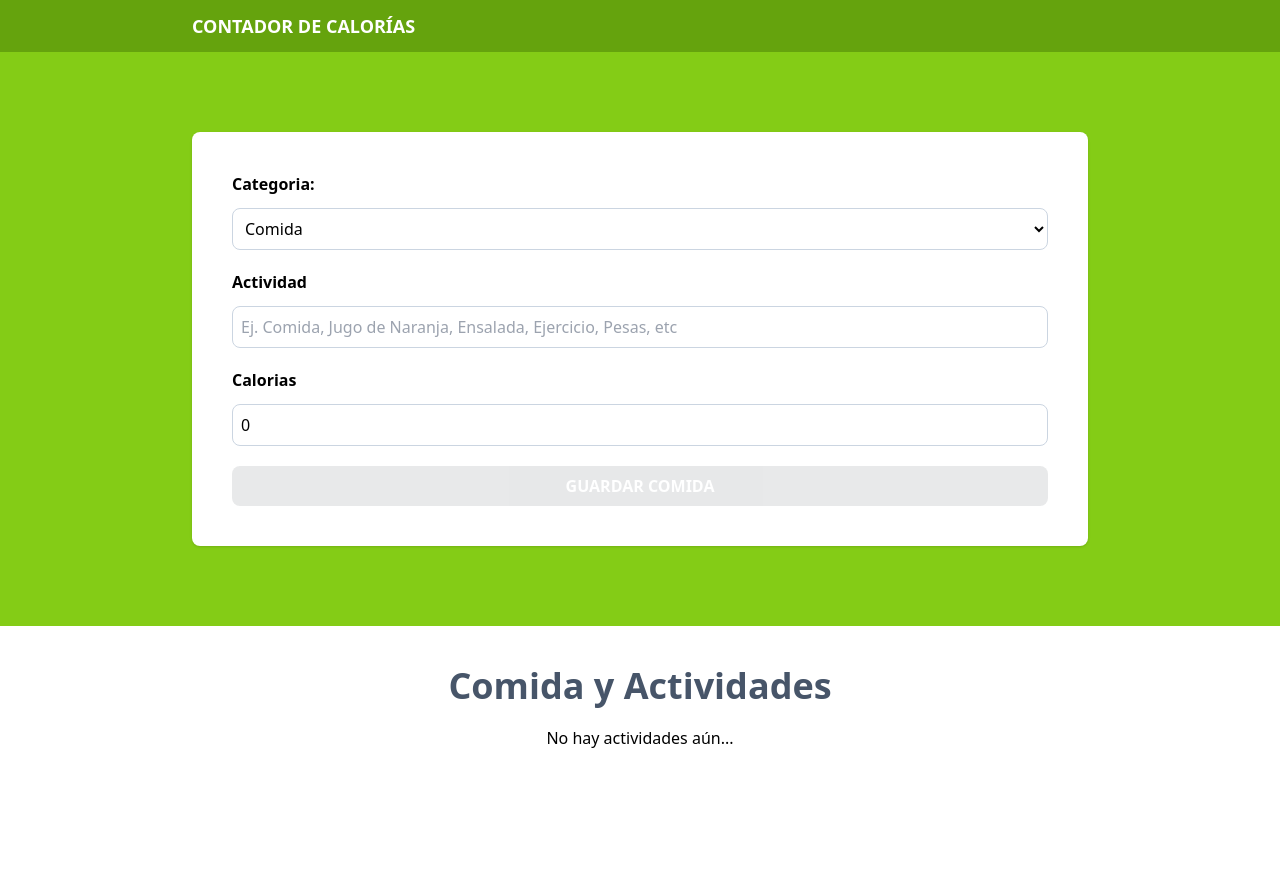
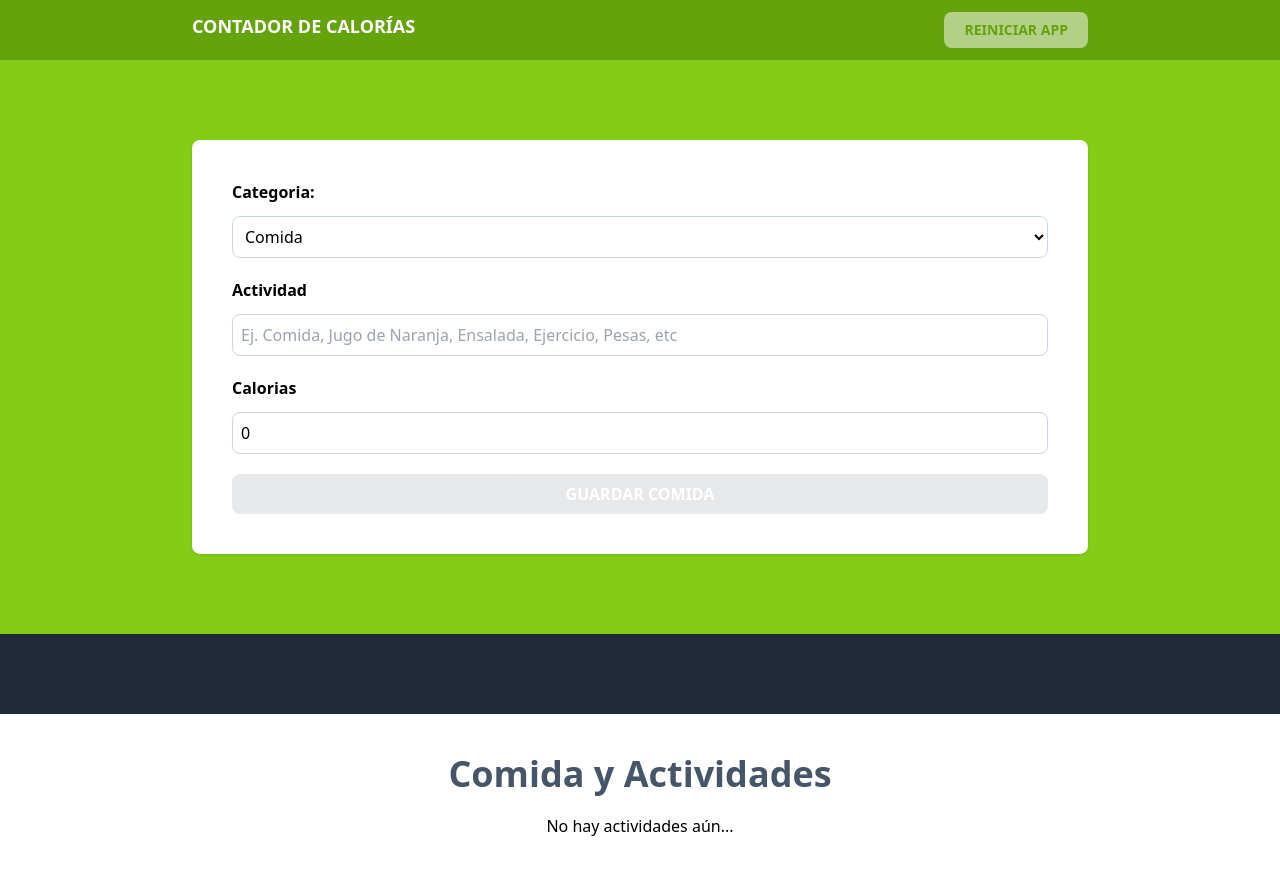
Before and after one commit to Cachi1997/contador-de-calorias, a React app: page / in a window 1280 px wide. Shown: the top 874 px of the page. Before the commit the page ends 810 px from the top, so only its background shows below. Built offline with nearby package versions, Linux system fonts and the light colour scheme; the HTML template or start-up script is replaced by a standard one.

Commit message:
Add CalorieTracker component as a new feature

```diff
--- a/src/App.tsx
+++ b/src/App.tsx
@@ -1,10 +1,16 @@
-import { useReducer } from "react";
+import { useReducer, useEffect } from "react";
 import Form from "./components/Form";
 import { activityReducer, initialState } from "./reducers/activity-reducer";
 import ActivityList from "./components/ActivityList";
 
 function App() {
   const [state, dispatch] = useReducer(activityReducer, initialState);
+
+  useEffect(() => {
+    localStorage.setItem("activities", JSON.stringify(state.activities));
+  }, [state.activities]);
+
+  const canRestartApp: boolean = state.activities.length > 0;
 
   return (
     <>
@@ -13,12 +19,22 @@ function App() {
           <h1 className="text-center text-lg font-bold text-white uppercase">
             Contador de calorías
           </h1>
+          <button
+            className="bg-white text-lime-600 cursor-pointer uppercase text-sm font-bold px-5 py-2 rounded-lg disabled:opacity-50"
+            disabled={!canRestartApp}
+            onClick={() => dispatch({ type: "restart-app" })}
+          >
+            Reiniciar app
+          </button>
         </div>
       </header>
       <section className="bg-lime-500 py-20 px-5">
         <div className="max-w-4xl mx-auto">
           <Form dispatch={dispatch} state={state} />
         </div>
+      </section>
+      <section className="bg-gray-800 py-10 ">
+        <div className="max-w-4xl mx-auto"></div>
       </section>
       <section className="p-10 mx-auto max-w-4xl">
         <ActivityList activities={state.activities} dispatch={dispatch} />
```
Also changed, not shown: src/components/CalorieTracker.tsx (added).
